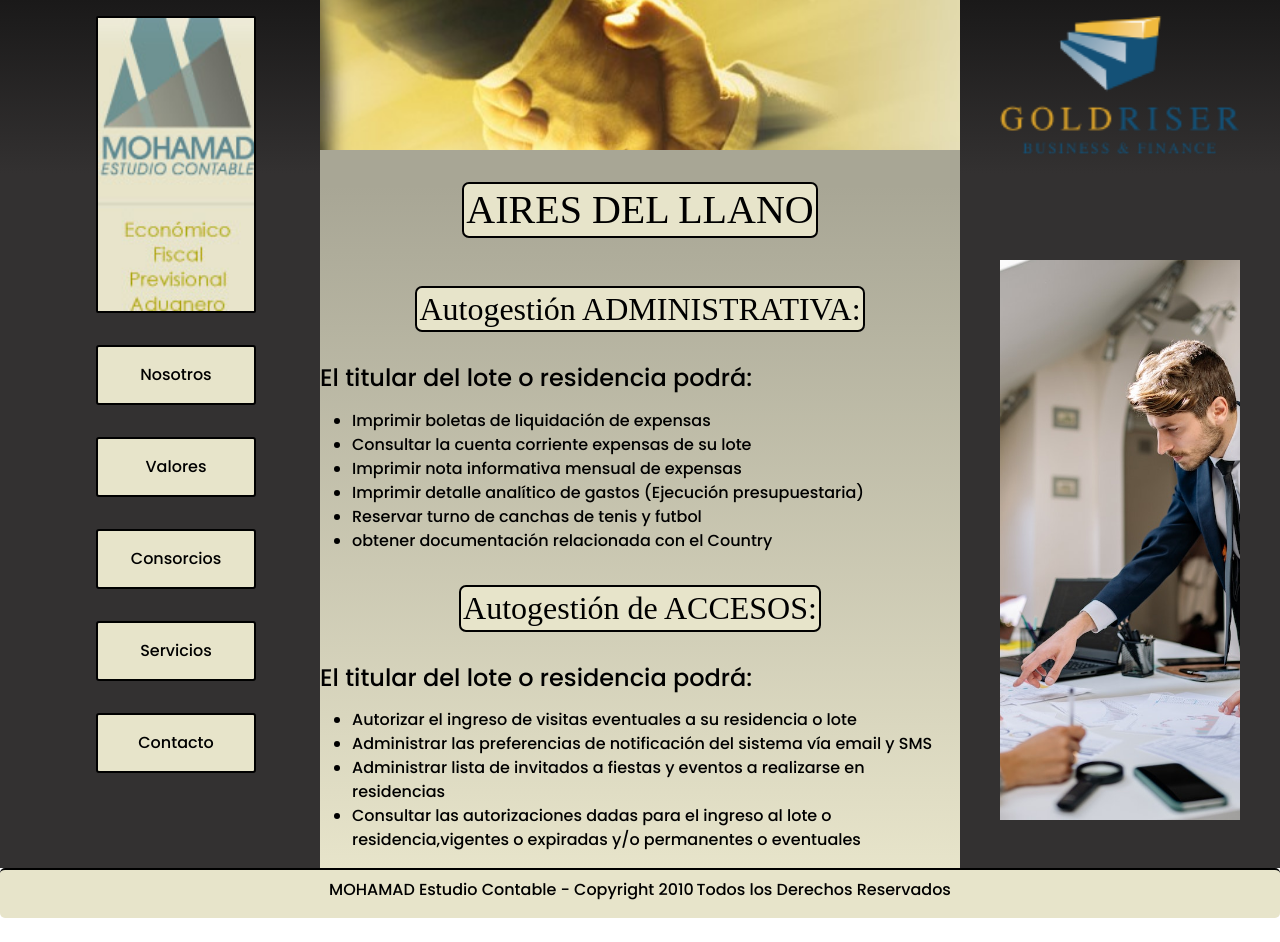
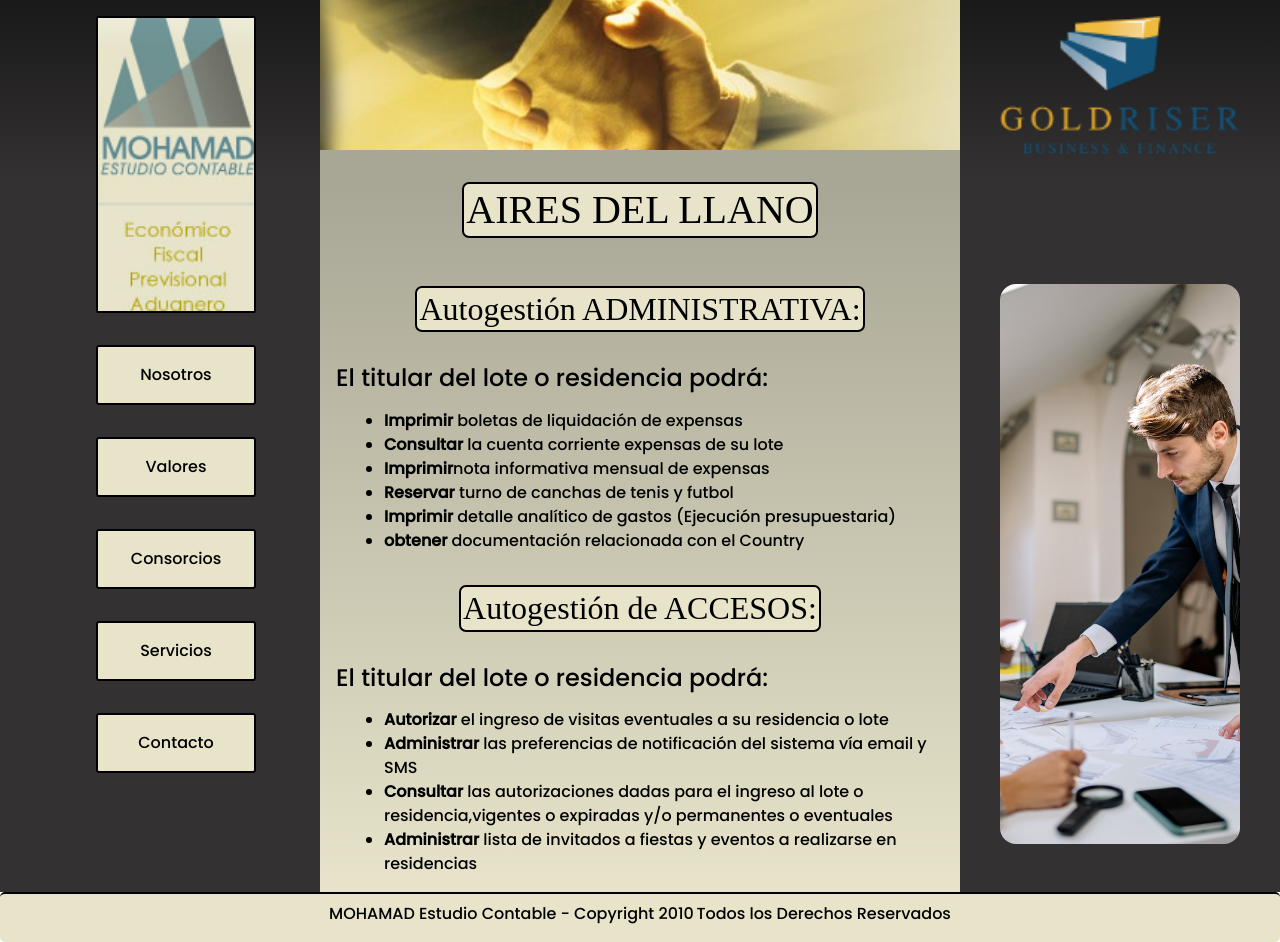
Before and after one commit to FranciscoMohamad/goldriser-v2, a plain HTML site: page paginas/consorcios.html in a window 1280 px wide. Before the commit the page ends 918 px from the top, so only its background shows below. Drawn offline with nearby package versions, Linux system fonts and the light colour scheme.

Commit message:
se añadieron animaciones a las listas/imagenes, y estilos a los textos

```diff
--- a/css/goldriser.css
+++ b/css/goldriser.css
@@ -97,6 +97,8 @@ nav ul li {
 
 nav ul li:hover {
   background-color: #b4b19d;
+  transform: scale(1.2);
+  transition: all 1s;
 }
 
 .nav-img {
@@ -326,10 +328,11 @@ footer {
 .main-pc-consorcios h3 {
   text-align: left;
   font-size: 1.5rem;
-  margin-bottom: 1rem;
+  margin: 0 0 1rem 1rem;
 }
 .main-pc-consorcios ul {
   text-align: left;
+  margin-left: 2rem;
 }
       /*MAIN SERVICIOS*/
 
@@ -398,6 +401,16 @@ iframe {
     margin-bottom: 3rem;
   }
 
+  .img1:hover {
+    transform: scaleX(1.2);
+    margin-top: 1rem;
+    transition: all 1s;
+  }
+
+  .img2 {
+    border-radius: 1rem;
+  }
+
   /*FOOTER PC*/
 
   footer p {
--- a/paginas/consorcios.html
+++ b/paginas/consorcios.html
@@ -139,12 +139,12 @@
                     El titular del lote o residencia podrá:
                 </h3>
                 <ul>
-                    <li>Imprimir boletas de liquidación de expensas</li>
-                    <li>Consultar la cuenta corriente expensas de su lote</li>
-                    <li>Imprimir nota informativa mensual de expensas</li>
-                    <li>Imprimir detalle analítico de gastos (Ejecución presupuestaria)</li>
-                    <li>Reservar turno de canchas de tenis y futbol</li>
-                    <li>obtener documentación relacionada con el Country</li>
+                    <li><strong>Imprimir</strong> boletas de liquidación de expensas</li>
+                    <li><strong>Consultar</strong> la cuenta corriente expensas de su lote</li>
+                    <li><strong>Imprimir</strong>nota informativa mensual de expensas</li>
+                    <li><strong>Reservar</strong> turno de canchas de tenis y futbol</li>
+                    <li><strong>Imprimir</strong> detalle analítico de gastos (Ejecución presupuestaria)</li>
+                    <li><strong>obtener</strong> documentación relacionada con el Country</li>
                 </ul>
                 <h2>
                     Autogestión de ACCESOS:
@@ -153,11 +153,11 @@
                     El titular del lote o residencia podrá:
                 </h3>
                 <ul>
-                    <li>Autorizar el ingreso de visitas eventuales a su residencia o lote</li>
-                    <li>Administrar las preferencias de notificación del sistema vía email y SMS</li>
-                    <li>Administrar lista de invitados a fiestas y eventos a realizarse en residencias</li>
-                    <li>Consultar las autorizaciones dadas para el ingreso al lote o residencia,vigentes o
+                    <li><strong>Autorizar</strong> el ingreso de visitas eventuales a su residencia o lote</li>
+                    <li><strong>Administrar</strong> las preferencias de notificación del sistema vía email y SMS</li>
+                    <li><strong>Consultar</strong> las autorizaciones dadas para el ingreso al lote o residencia,vigentes o
                         expiradas y/o permanentes o eventuales</li>
+                    <li><strong>Administrar</strong> lista de invitados a fiestas y eventos a realizarse en residencias</li>
                 </ul>
             </div>
         </main>
```
Also changed, not shown: index.html (+3 -3 lines).
